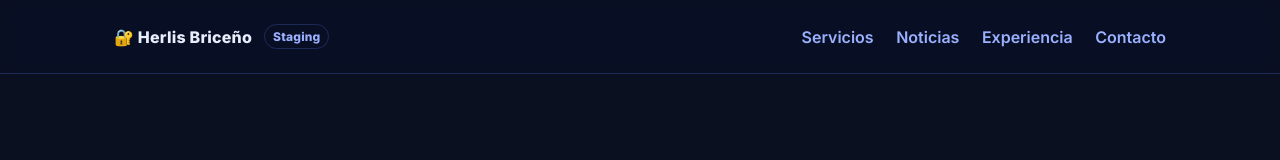
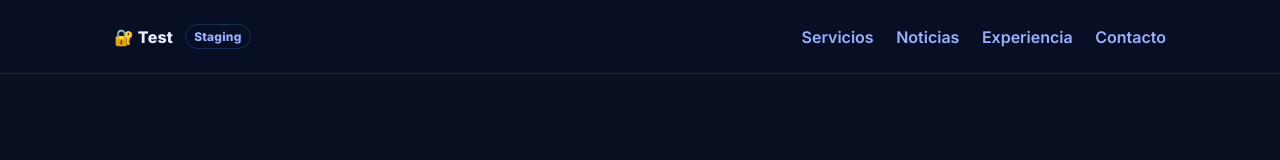
Before and after one commit to Herliss/herliss.github.io, a plain HTML site: page index.html in a window 1280 px wide. Shown: the top 160 px of the page. Drawn offline with Linux system fonts and the light colour scheme.

Commit message:
Update index.html

```diff
--- a/index.html
+++ b/index.html
@@ -44,7 +44,7 @@
   <header>
     <div class="wrap">
       <nav>
-        <div class="brand">🔐 Herlis Briceño <span class="badge">Staging</span></div>
+        <div class="brand">🔐 Test <span class="badge">Staging</span></div>
         <div class="menu">
           <a href="#servicios">Servicios</a>
           <a href="/news/">Noticias</a>
```
